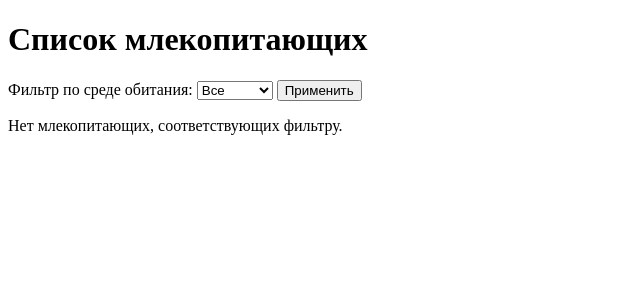
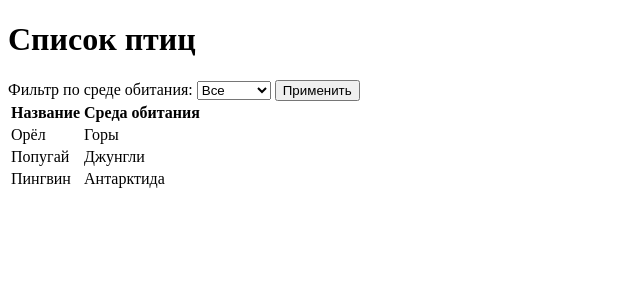
Before and after one commit to asphaltovich/PythonProject4, a Django app: page /birds/ in a window 1280 px wide. Shown: the top 300 px of the page, without its empty margins (0-640 px from the left). Run offline with Django 4.2, Linux system fonts and the light colour scheme.

Commit message:
Update bird_list.html

```diff
--- a/animal_project/animals/templates/animals/bird_list.html
+++ b/animal_project/animals/templates/animals/bird_list.html
@@ -2,42 +2,39 @@
 <html lang="ru">
 <head>
     <meta charset="UTF-8">
-    <title>Список млекопитающих</title>
+    <title>Список птиц</title>
 </head>
 <body>
-    <h1>Список млекопитающих</h1>
-    <form method="get">
+    <h1>Список птиц</h1>
+     <form method="get">
         <label for="filter_habitat">Фильтр по среде обитания:</label>
         <select name="filter_habitat" id="filter_habitat">
             <option value="">Все</option>
-            <option value="лес" {% if filter_habitat == "лес" %}selected{% endif %}>Лес</option>
-            <option value="саванна" {% if filter_habitat == "саванна" %}selected{% endif %}>Саванна</option>
-            <option value="тундра" {% if filter_habitat == "тундра" %}selected{% endif %}>Тундра</option>
+            <option value="орёл" {% if filter_habitat == "орёл" %}selected{% endif %}>Орёл</option>
+            <option value="попугай" {% if filter_habitat == "попугай" %}selected{% endif %}>Попугай</option>
+            <option value="пингвин" {% if filter_habitat == "пингвин" %}selected{% endif %}>Пингвин</option>
         </select>
         <button type="submit">Применить</button>
     </form>
-
-    {% if mammals %}
+    {% if birds %}
     <table>
         <thead>
             <tr>
                 <th>Название</th>
-                <th>Обитание</th>
-                <th>Цвет шерсти</th>
+                <th>Среда обитания</th>
             </tr>
         </thead>
         <tbody>
-            {% for mammal in mammals %}
+            {% for bird in birds %}
             <tr>
-                <td>{{ mammal.get_name }}</td>
-                <td>{{ mammal.get_habitat }}</td>
-                <td>{{ mammal.get_fur_color }}</td>
+                <td>{{ bird.get_name }}</td>
+                <td>{{ bird.get_habitat }}</td>
             </tr>
             {% endfor %}
         </tbody>
     </table>
     {% else %}
-    <p>Нет млекопитающих, соответствующих фильтру.</p>
+    <p>Нет птиц, соответствующих запросу.</p>
     {% endif %}
 </body>
 </html>
```
